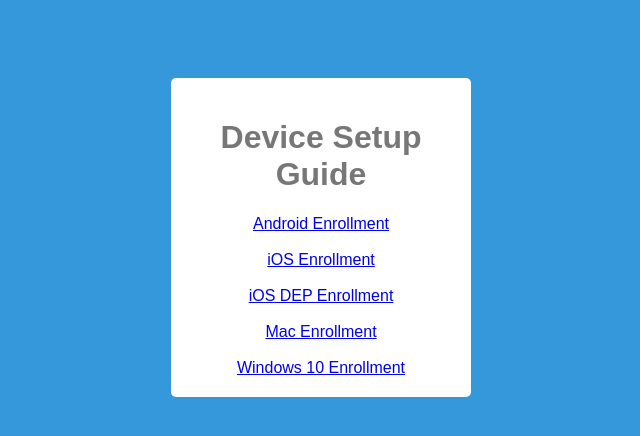
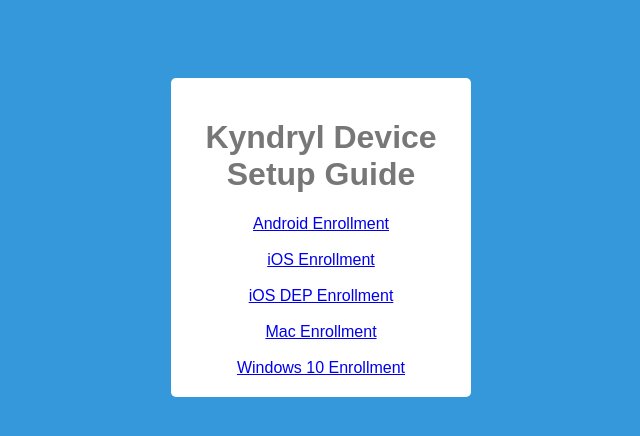
Before and after one commit to ethompson1314/kyndevicesetup, a Flask app: page / in a window 1280 px wide. Shown: the top 436 px of the page, without its empty margins (319-959 px from the left). Run offline with Flask 3, Linux system fonts and the light colour scheme.

Commit message:
Update index.html

```diff
--- a/templates/index.html
+++ b/templates/index.html
@@ -5,12 +5,12 @@
         <meta http-equiv="X-UA-Compatible">
         <link rel="stylesheet" href="{{ url_for('static', filename= 'style.css') }}">
         <meta name="viewport" content="width=device-width, initial-scale=1.0">
-        <title>Document</title>
+        <title>Kyndryl Device Setup Guide</title>
 </head>
 <div class="login">
 <div class="login-screen">
 <div class="app-title">
-<h1>Device Setup Guide</h1>
+<h1>Kyndryl Device Setup Guide</h1>
 </div>
 <div class="login-form">
 <body>
```
